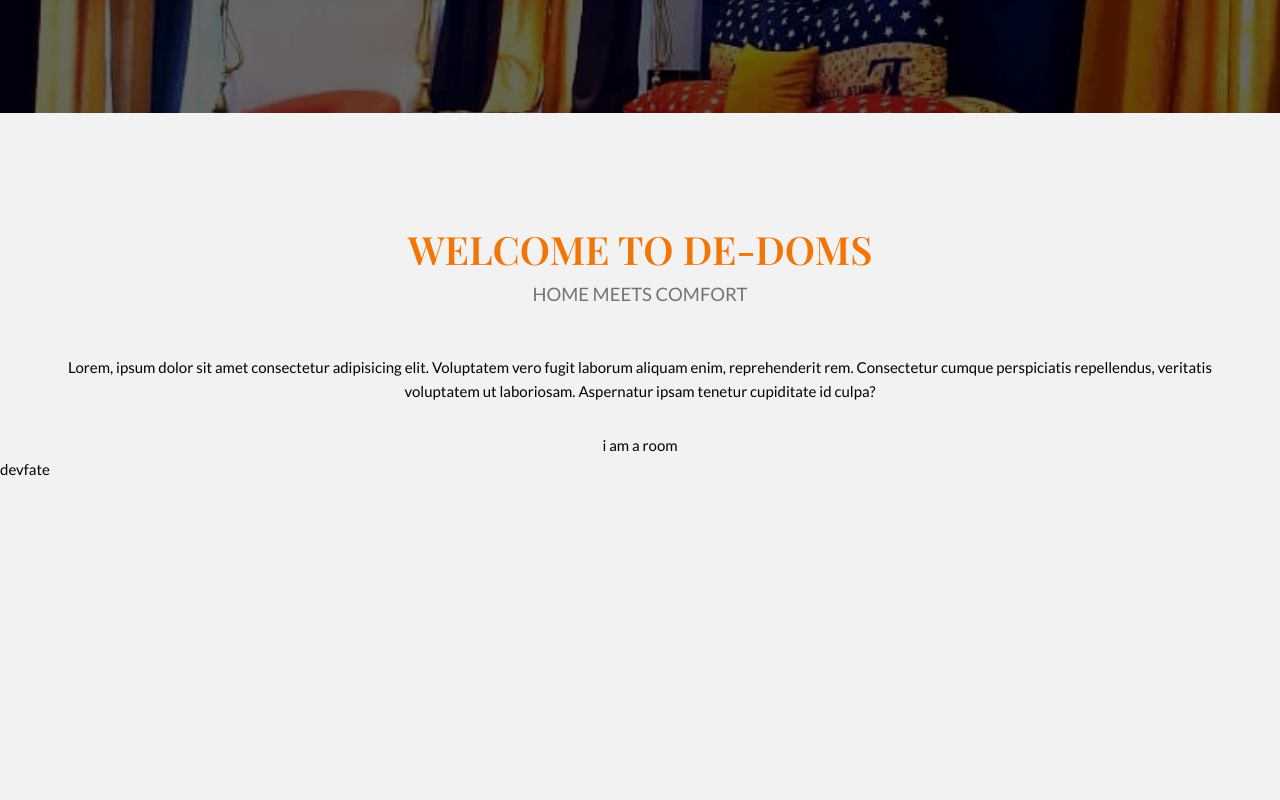
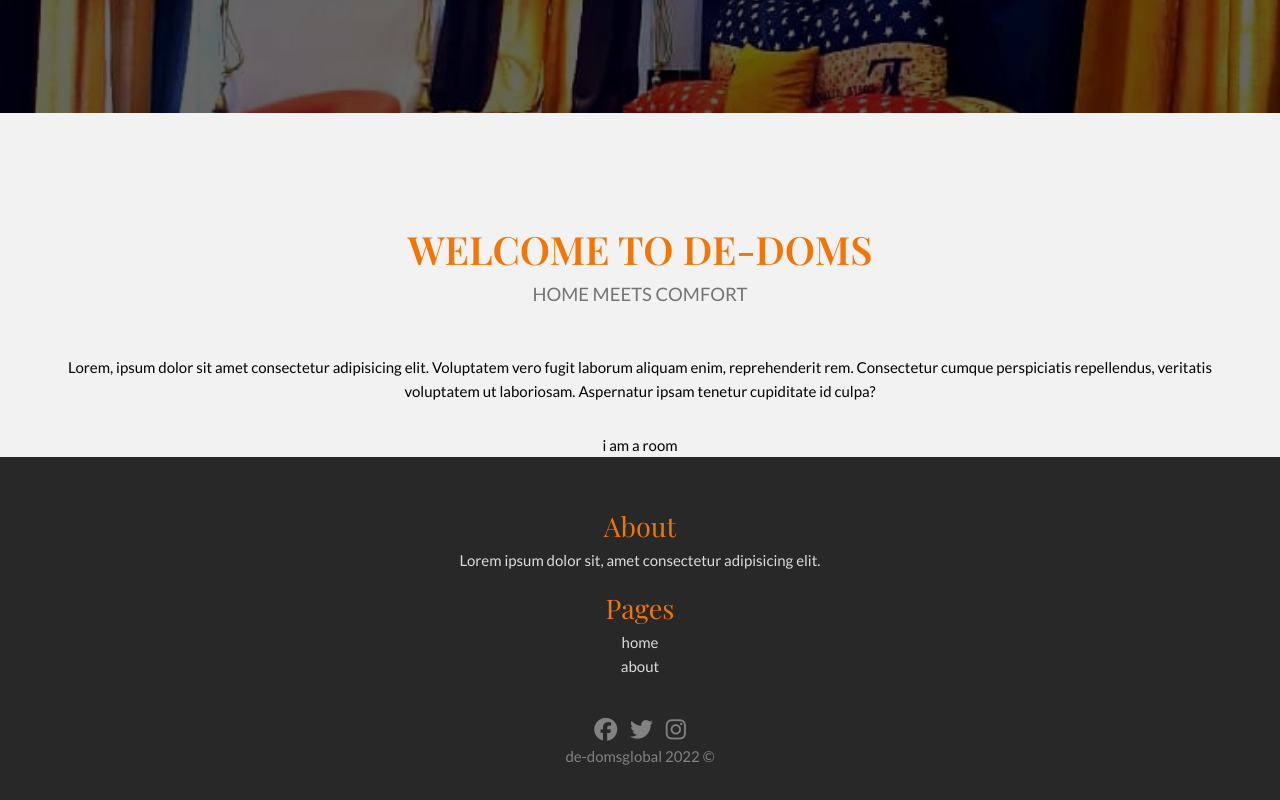
Before and after one commit to blackpandan/apartment, a Vue app: page / in a window 1280 px wide. Shown: the part 514-1314 px from the top of the page. Before the commit the page ends 995 px from the top, so only its background shows below. Built offline with nearby package versions, Linux system fonts and the light colour scheme.

Commit message:
added footer

```diff
--- a/index.html
+++ b/index.html
@@ -12,5 +12,6 @@
   <body>
     <div id="app"></div>
     <script type="module" src="/src/main.js"></script>
+    <script src="https://kit.fontawesome.com/4c4a079b95.js" crossorigin="anonymous"></script>
   </body>
 </html>
--- a/src/assets/base.css
+++ b/src/assets/base.css
@@ -5,7 +5,7 @@
   --vt-c-white-mute: #f2f2f2;
 
   --vt-c-black: #181818;
-  --vt-c-black-soft: #222222;
+  --vt-c-black-soft: #212121;
   --vt-c-black-mute: #282828;
 
   --vt-c-indigo: black;
@@ -19,8 +19,11 @@
   --vt-c-text-light-2: rgba(60, 60, 60, 0.66);
   --vt-c-text-light-4: rgba(50, 50, 50, 0.66);
   --vt-c-text-dark-1: var(--vt-c-white);
+  --vt-c-text-dark-4: rgba(220, 220, 220, 0.50);
   --vt-c-text-dark-2: rgba(240, 240, 240, 0.90);
-  --vt-c-text-dark-4: rgba(220, 220, 220, 0.50);
+  --vt-c-text-dark-3: rgba(230, 230, 230, 0.60);
+  --vt-c-orange-light: #F27507;
+  --vt-c-orange-dark: #F27507;
 }
 
 /* semantic color variables for this project */
@@ -28,6 +31,9 @@
   --color-background: var(--vt-c-white-mute);
   --color-background-soft: var(--vt-c-white-soft);
   --color-background-mute: var(--vt-c-white-mute);
+  --color-footer-background-mute: var(--vt-c-black-mute);
+  --color-footer-text-mute: var(--vt-c-text-dark-2);
+  --color-footer-icon: var(--vt-c-text-dark-4);
 
   --color-border: var(--vt-c-divider-light-2);
   --color-border-hover: var(--vt-c-divider-light-1);
@@ -36,13 +42,18 @@
   --color-subheader2: var(--vt-c-text-light-4);
   --color-text: var(--vt-c-text-light-1);
 
+  --color-orange: var(--vt-c-orange-light);
   --section-gap: 160px;
+
 }
 
 [data-theme="dark"] {
     --color-background: var(--vt-c-black);
     --color-background-soft: var(--vt-c-black-soft);
     --color-background-mute: var(--vt-c-black-mute);
+    --color-footer-background-mute: var(--vt-c-black-soft);
+    --color-footer-text-mute: var(--vt-c-text-dark-3);
+    --color-footer-icon: var(--vt-c-text-dark-4);
 
     --color-border: var(--vt-c-divider-dark-2);
     --color-border-hover: var(--vt-c-divider-dark-1);
@@ -50,6 +61,7 @@
     --color-heading: var(--vt-c-text-dark-1);
     --color-subheader2: var(--vt-c-text-dark-4);
     --color-text: var(--vt-c-text-dark-2);
+    --color-orange: var(--vt-c-orange-dark);
 }
 
 *,
--- a/src/components/Bottom.vue
+++ b/src/components/Bottom.vue
@@ -3,11 +3,96 @@
 </srcipt>
 
 <template>
-  <footer>
-    <p>devfate</p>
+  <footer class="footer">
+    <div class="footer__upper">
+    <div class="footer__about">
+      <h3 class="text--subheader headingText footer__text--orange">About</h3>
+      <p class="text-normal">Lorem ipsum dolor sit, amet consectetur adipisicing elit.</p>
+    </div>
+    <div class="footer__nav">
+      <p class="text--subheader headingText footer__text--orange">Pages</p>
+      <a href="/" class="footer__nav-link">home</a>
+      <a href="/about" class="footer__nav-link">about</a>
+    </div>
+    </div>
+    <div class="footer__links">
+      <a href="#" class="footer__links-link"><i class="fa-brands fa-facebook footer__links-icon"></i></a>
+      <a href="#" class="footer__links-link"><i class="fa-brands fa-twitter footer__links-icon"></i></a>
+      <a href="#" class="footer__links-link"><i class="fa-brands fa-instagram footer__links-icon"></i></a>
+    </div>
+    <p class="footer__copyright">de-domsglobal 2022 &copy;</p>
   </footer>
 </template>
 
-<style lang="scss">
+<style lang="scss" scoped>
 
+.footer{
+  width: 100%;
+  display: flex;
+  flex-direction: column;
+  align-items: center;
+  padding: 6vh 0 4vh 0;
+  color: var(--color-footer-text-mute);
+  background-color: var(--color-footer-background-mute);
+
+  &__upper{
+    width: 100%;
+    display: flex;
+    flex-direction: column;
+//    justify-content: space-around;
+    row-gap: 1em;
+  }
+
+  &__about{
+    display: flex;
+    flex-direction: column;
+    align-items: center;
+  }
+
+  &__nav{
+    display: flex;
+    flex-direction: column;
+    align-items: center;
+
+    &-link{
+      color: var(--color-footer-text-mute);
+      text-decoration: none;
+
+      &:hover{
+        color: var(--color-orange);
+      }
+    }
+
+  }
+
+  &__links{
+    padding: 5vh 1em 0 1em;
+    display: flex;
+    column-gap: 1vw;
+    color: blue;
+      color: var(--color-footer-icon);
+
+      &-link{
+        color: inherit;
+
+        &:hover{
+          color: var(--color-orange);
+        }
+      }
+
+    &-icon{
+      font-size: calc(1em + 1vmin);
+    }
+  }
+
+  &__copyright{
+    color: var(--color-footer-icon);
+  }
+
+  &__text{
+    &--orange{
+      color: var(--color-orange);
+    }
+  }
+}
 </style>
--- a/src/views/HomeView.vue
+++ b/src/views/HomeView.vue
@@ -30,10 +30,14 @@
 <style lang="scss">
 .text{
     &--header{
-      color: var(--color-heading);
       font-size: calc(1em + 3vmin);
-      color: #F27507;
+      color: var(--color-orange);
       font-weight: 600;
+    }
+
+    &--subheader{
+      font-size: calc(1em + 1.5vmin);
+
     }
 
     &--subheader2{
```
